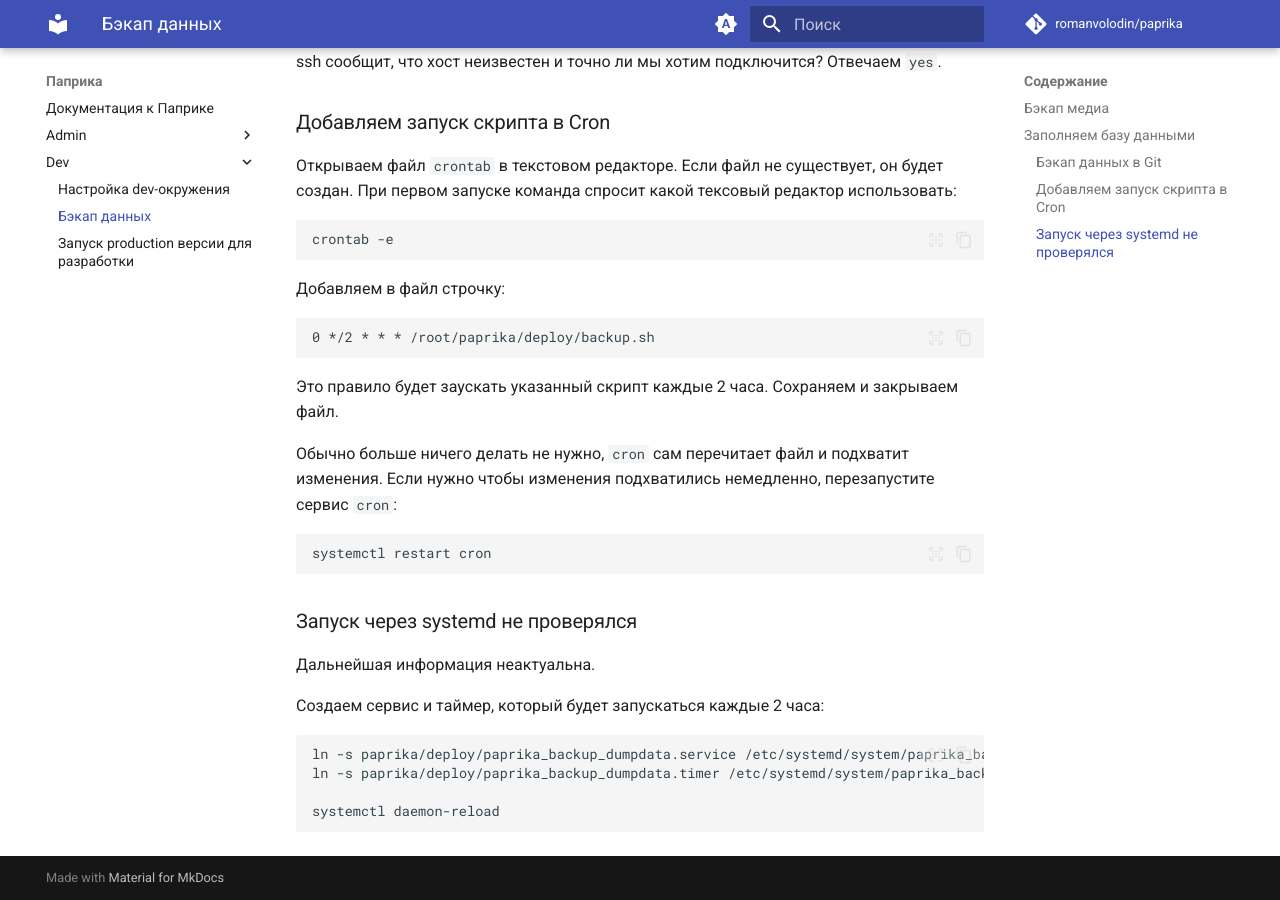
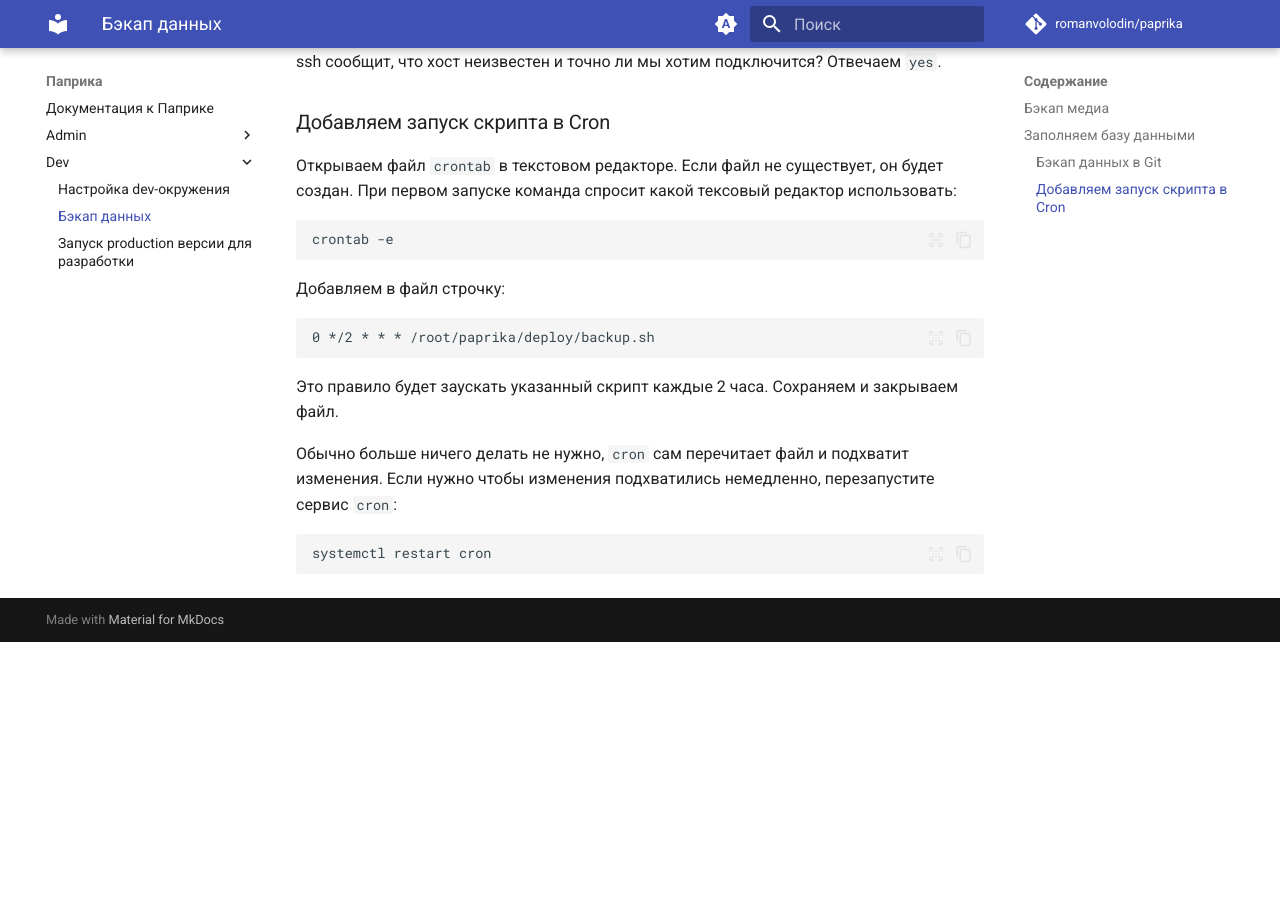
Before and after one commit to romanvolodin/paprika, an MkDocs documentation site: the page built from docs/docs/dev/backup.md, in a window 1280 px wide and 900 px high, scrolled down 1744 px. Built offline with MkDocs 1.6.1 and Material for MkDocs 9.7.7, drawn with Linux system fonts in a browser that asks for light colours; comment, search, counter and statistics services are not loaded; after the commit the page ends 2386 px from its top, so only the background shows below that.

Commit message:
Удалил неактуальную информацию

````diff
--- a/docs/docs/dev/backup.md
+++ b/docs/docs/dev/backup.md
@@ -91,16 +91,3 @@ crontab -e
 ```bash
 systemctl restart cron
 ```
-
-### Запуск через systemd не проверялся
-
-Дальнейшая информация неактуальна.
-
-Создаем сервис и таймер, который будет запускаться каждые 2 часа:
-
-```bash
-ln -s paprika/deploy/paprika_backup_dumpdata.service /etc/systemd/system/paprika_backup_dumpdata.service
-ln -s paprika/deploy/paprika_backup_dumpdata.timer /etc/systemd/system/paprika_backup_dumpdata.timer
-
-systemctl daemon-reload
-```
````
